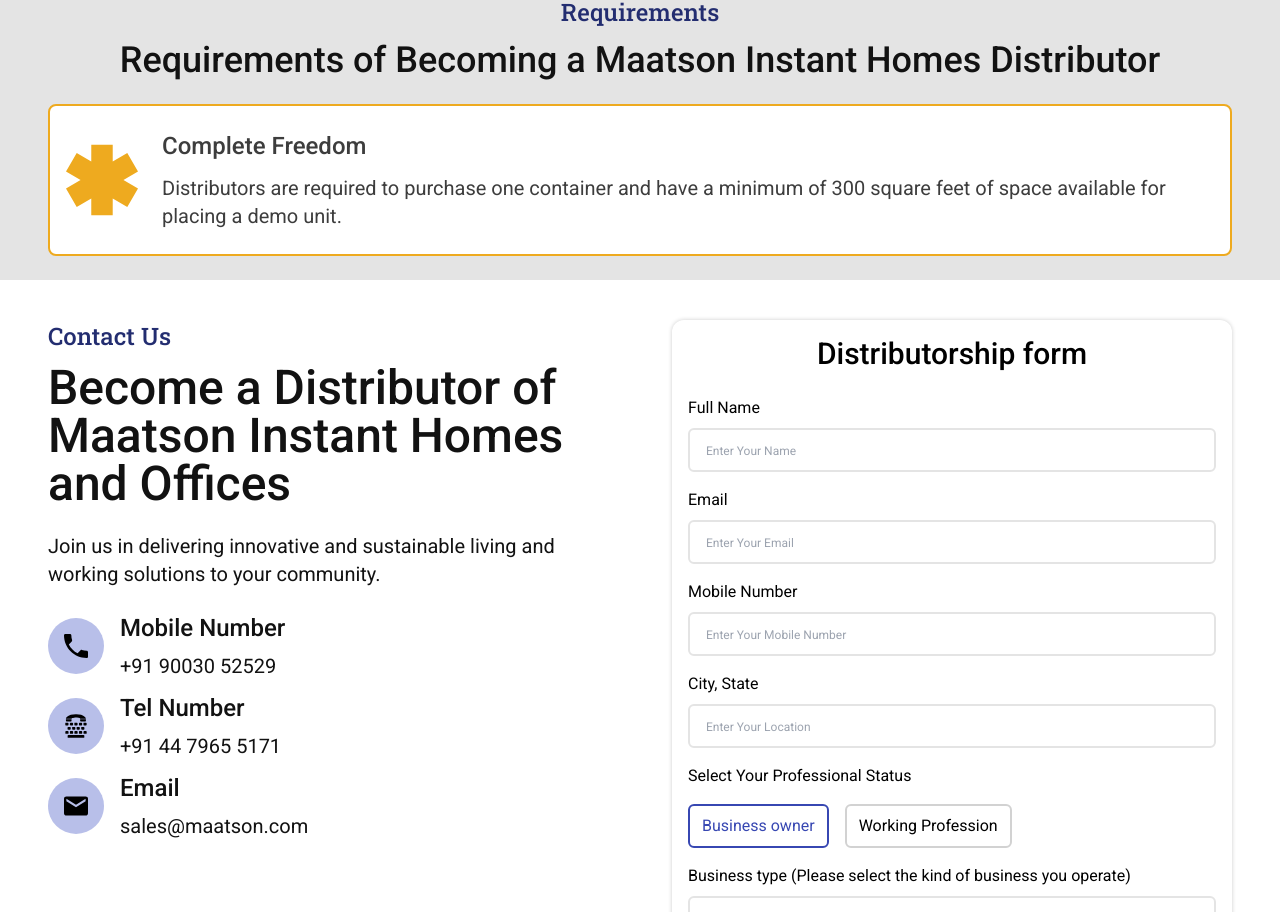
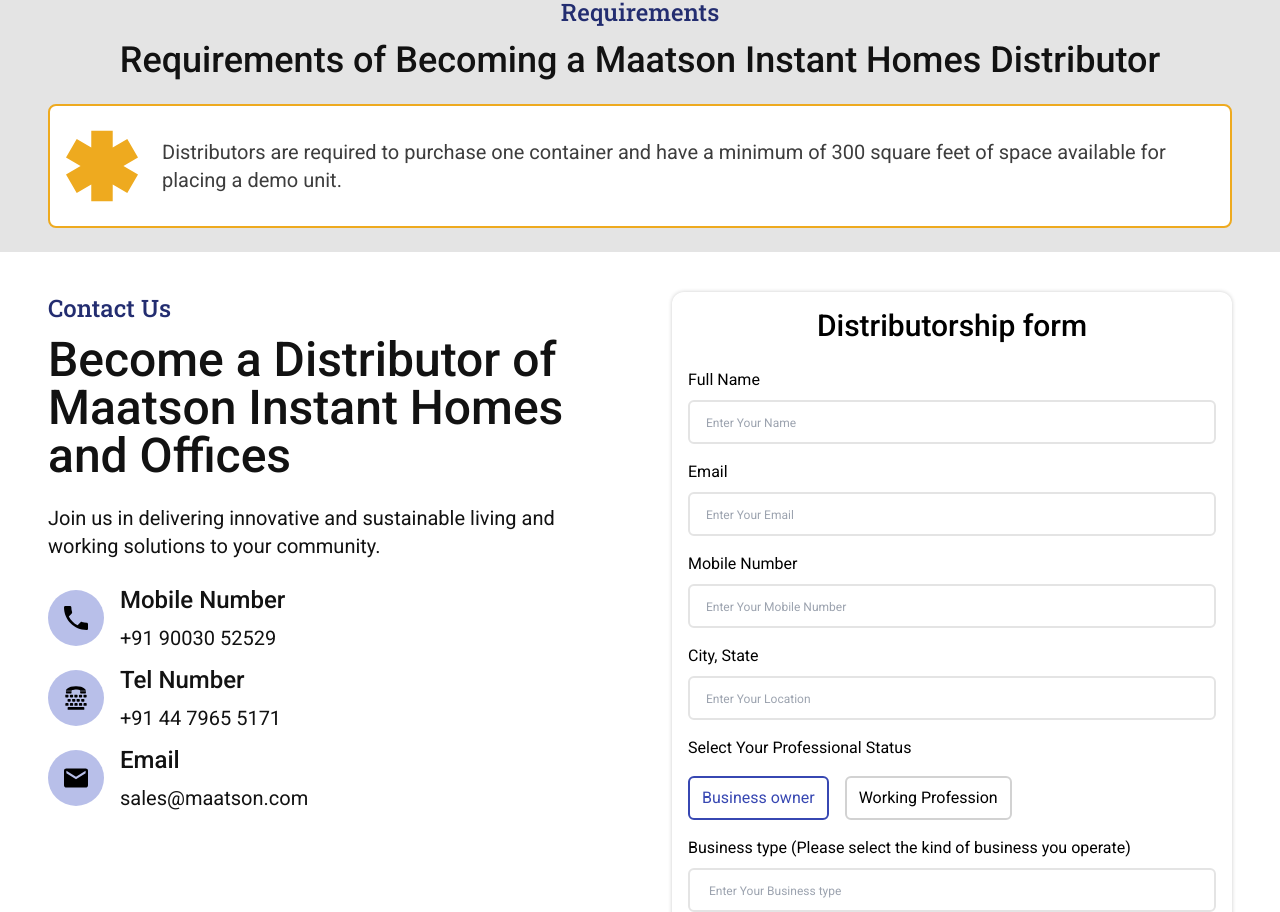
Before and after one commit to Exim3/MaatsonInstantDemo, a React (Vite) app: page /distributorship in a window 1280 px wide. Shown: the part 1476-2388 px from the top of the page. Built offline with nearby package versions, Linux system fonts and the light colour scheme.

Commit message:
17-12-2024

```diff
--- a/src/pages/distributorship/index.tsx
+++ b/src/pages/distributorship/index.tsx
@@ -159,7 +159,6 @@
                   <FreedomIcon size={72} />
                 </span>
                 <div className="flex flex-col gap-3 text-neutral-1000">
-                  <h4 className="text-2xl font-semibold">Complete Freedom</h4>
                   <p className="text-xl">
                     Distributors are required to purchase one container and have
                     a minimum of 300 square feet of space available for placing
```
